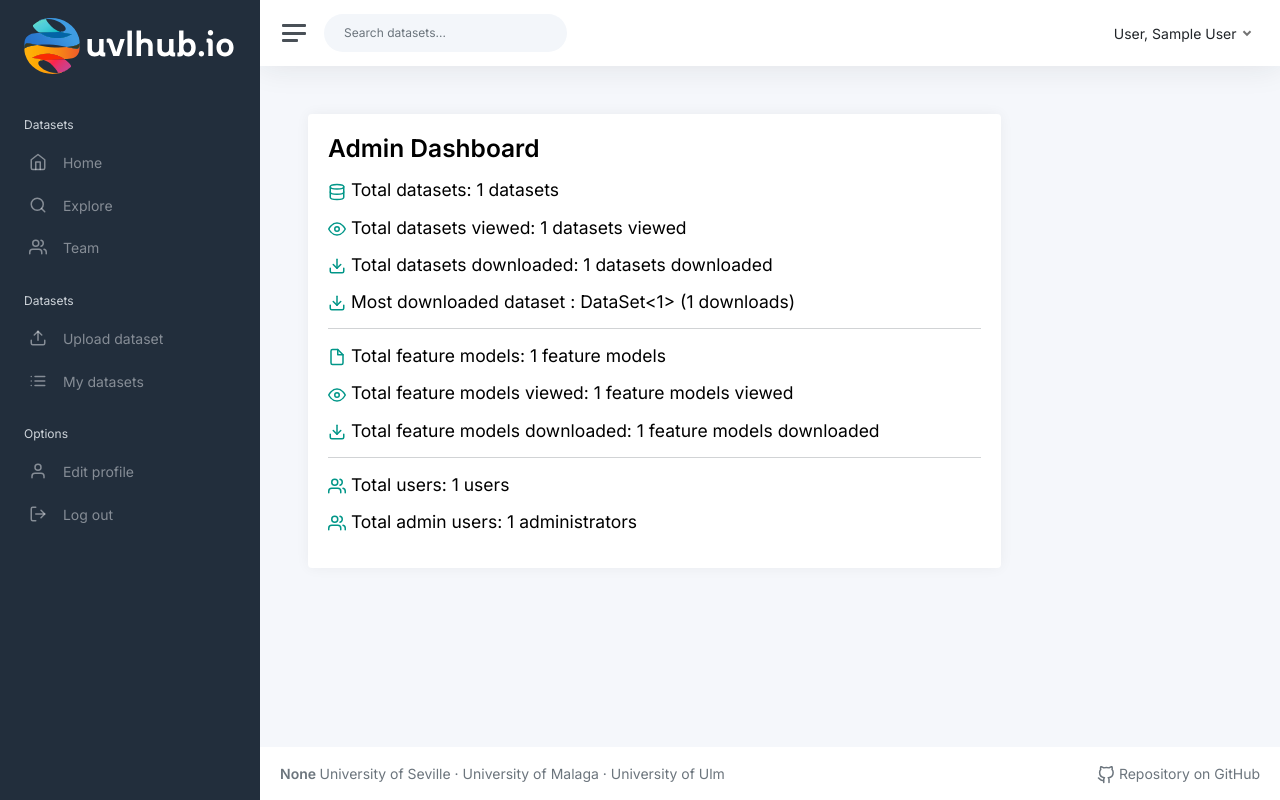
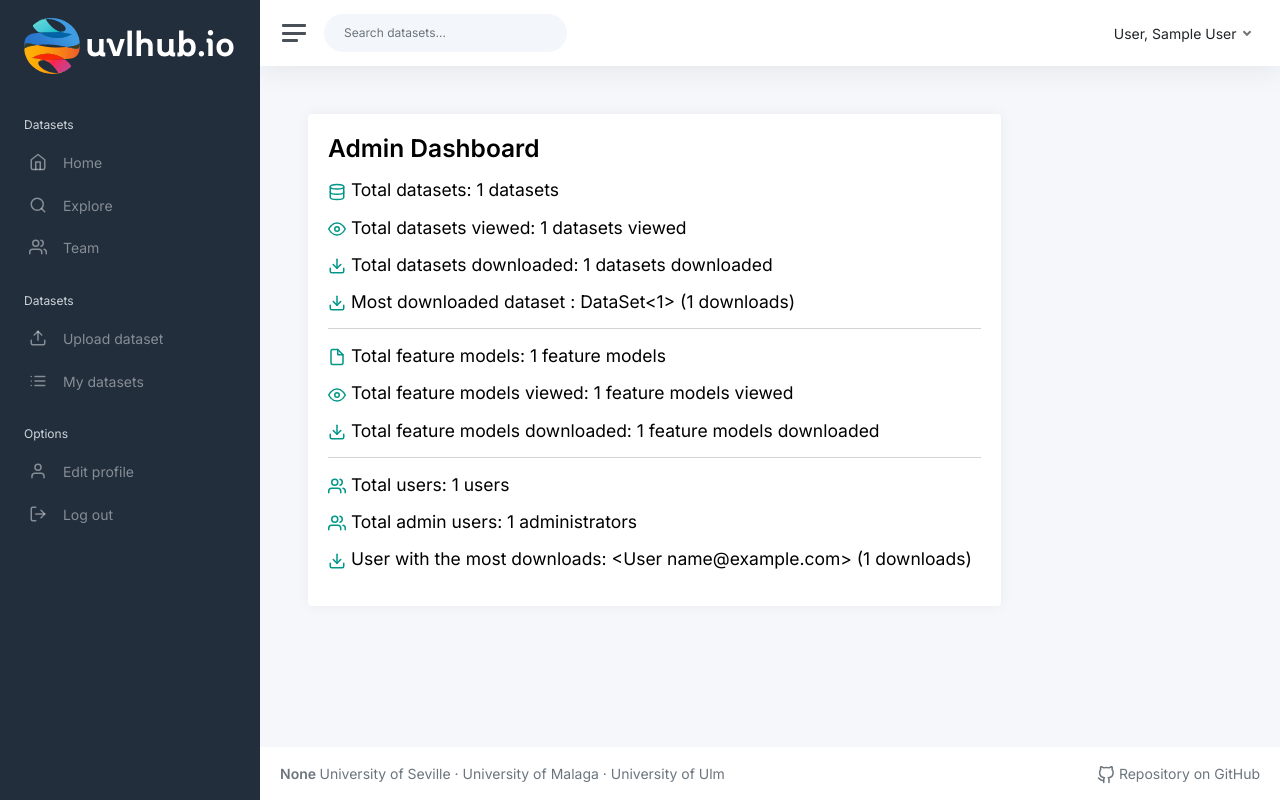
Before and after one commit to pringa-uvlhub/uvlhub, a Flask app: page /dashboard in a window 1280 px wide. Run offline with Flask 3, Linux system fonts and the light colour scheme; a user stored in the database is signed in; tables that the repository leaves empty hold one stand-in row (values such as "Sample post"); parts of the project's set-up code (start-up, migrations or seed data) failed here and were passed over; some libraries are stand-ins or nearby versions.

Commit message:
feat: acceso al dashboard
Se ha añadido un método de acceso al dashboard mediante el desplegable de usuario. Se ha reforzado la seguridad del dashboard y se ha añadido una nueva estadística.

```diff
--- a/app/modules/admin/routes.py
+++ b/app/modules/admin/routes.py
@@ -1,4 +1,4 @@
-from flask import render_template, redirect, url_for
+from flask import render_template
 from flask_login import login_required, current_user
 from app.modules.admin import admin_bp
 from app.modules.featuremodel.services import FeatureModelService
@@ -15,7 +15,7 @@ def index():
 @login_required
 def dashboard():
     if not current_user.is_admin:
-        return redirect(url_for('public.index'))
+        raise Exception("Access denied: you don't have authorization.")
 
     dataset_service = DataSetService()
     feature_model_service = FeatureModelService()
@@ -29,6 +29,7 @@ def dashboard():
     total_dataset_downloads = dataset_service.total_dataset_downloads()
     total_feature_model_downloads = feature_model_service.total_feature_model_downloads()
     max_downloads = dataset_service.max_downloads()
+    user_downloads = dataset_service.user_max_downloads()
 
     # Statistics: total views
     total_dataset_views = dataset_service.total_dataset_views()
@@ -50,5 +51,7 @@ def dashboard():
         users_counter=users_counter,
         admin_user_counter=admin_user_counter,
         max_downloads_dataset=max_downloads[0],
-        max_downloads=max_downloads[1]
+        max_downloads=max_downloads[1],
+        user_downloads=user_downloads[0],
+        number_downloads_user=user_downloads[1]
     )
--- a/app/modules/admin/templates/admin/dashboard.html
+++ b/app/modules/admin/templates/admin/dashboard.html
@@ -58,6 +58,10 @@
                         <i data-feather="users" class="align-middle mr-2 stats-color"></i>&nbsp;Total admin users: {{ admin_user_counter }} administrators
                     </h4>
 
+                    <h4 class="h4 mb-3" class="stats-color">
+                        <i data-feather="download" class="align-middle mr-2 stats-color"></i>&nbsp;User with the most downloads: {{ user_downloads }} ({{  number_downloads_user }} downloads)
+                    </h4>
+
                 </h1>
 
                 </h2>
--- a/app/modules/auth/repositories.py
+++ b/app/modules/auth/repositories.py
@@ -25,3 +25,6 @@ class UserRepository(BaseRepository):
 
     def count_total_admin_users(self):
         return self.model.query.filter_by(is_admin=True).count()
+
+    def get_user_by_id(self, user_id: int):
+        return self.model.query.filter_by(id=user_id).first()
--- a/app/modules/dataset/repositories.py
+++ b/app/modules/dataset/repositories.py
@@ -14,6 +14,7 @@ from app.modules.dataset.models import (
     DataSet
 )
 from core.repositories.BaseRepository import BaseRepository
+from app.modules.auth.repositories import UserRepository
 
 logger = logging.getLogger(__name__)
 
@@ -43,6 +44,19 @@ class DSDownloadRecordRepository(BaseRepository):
         dataset_repo = DataSetRepository()
         max_dataset = dataset_repo.get_dataset_by_id(max_dataset_id)
         return max_dataset, download_count[max_dataset_id]
+
+    def user_max_downloads(self):
+        download_count = {}
+        for download in self.model.query:
+            if download.user_id in download_count:
+                download_count[download.user_id] += 1
+            else:
+                download_count[download.user_id] = 1
+        max_user_id = max(download_count, key=download_count.get)
+
+        user_repo = UserRepository()
+        max_user = user_repo.get_user_by_id(max_user_id)
+        return max_user, download_count[max_user_id]
 
 
 class DSMetaDataRepository(BaseRepository):
--- a/app/modules/dataset/services.py
+++ b/app/modules/dataset/services.py
@@ -91,6 +91,9 @@ class DataSetService(BaseService):
 
     def max_downloads(self):
         return self.dsdownloadrecord_repository.max_downloads()
+
+    def user_max_downloads(self):
+        return self.dsdownloadrecord_repository.user_max_downloads()
 
     def total_dataset_views(self) -> int:
         return self.dsviewrecord_repostory.total_dataset_views()
--- a/app/templates/base_template.html
+++ b/app/templates/base_template.html
@@ -180,6 +180,10 @@ chico sundermann">
                         <div class="dropdown-menu dropdown-menu-end">
                             <a class="dropdown-item" href="{{ url_for('profile.my_profile') }}">
                                 <i class="align-middle me-1" data-feather="user"></i> My profile</a>
+                            {% if current_user.is_admin %}
+                                <a class="dropdown-item" href="{{ url_for('admin.dashboard') }}">
+                                    <i class="align-middle me-1" data-feather="user"></i> Admin Dashboard</a>
+                            {% endif %}
                             <a class="dropdown-item" href="{{ url_for('auth.logout') }}">
                                 <i class="align-middle me-1" data-feather="log-out"></i> Log out</a>
                         </div>
```
